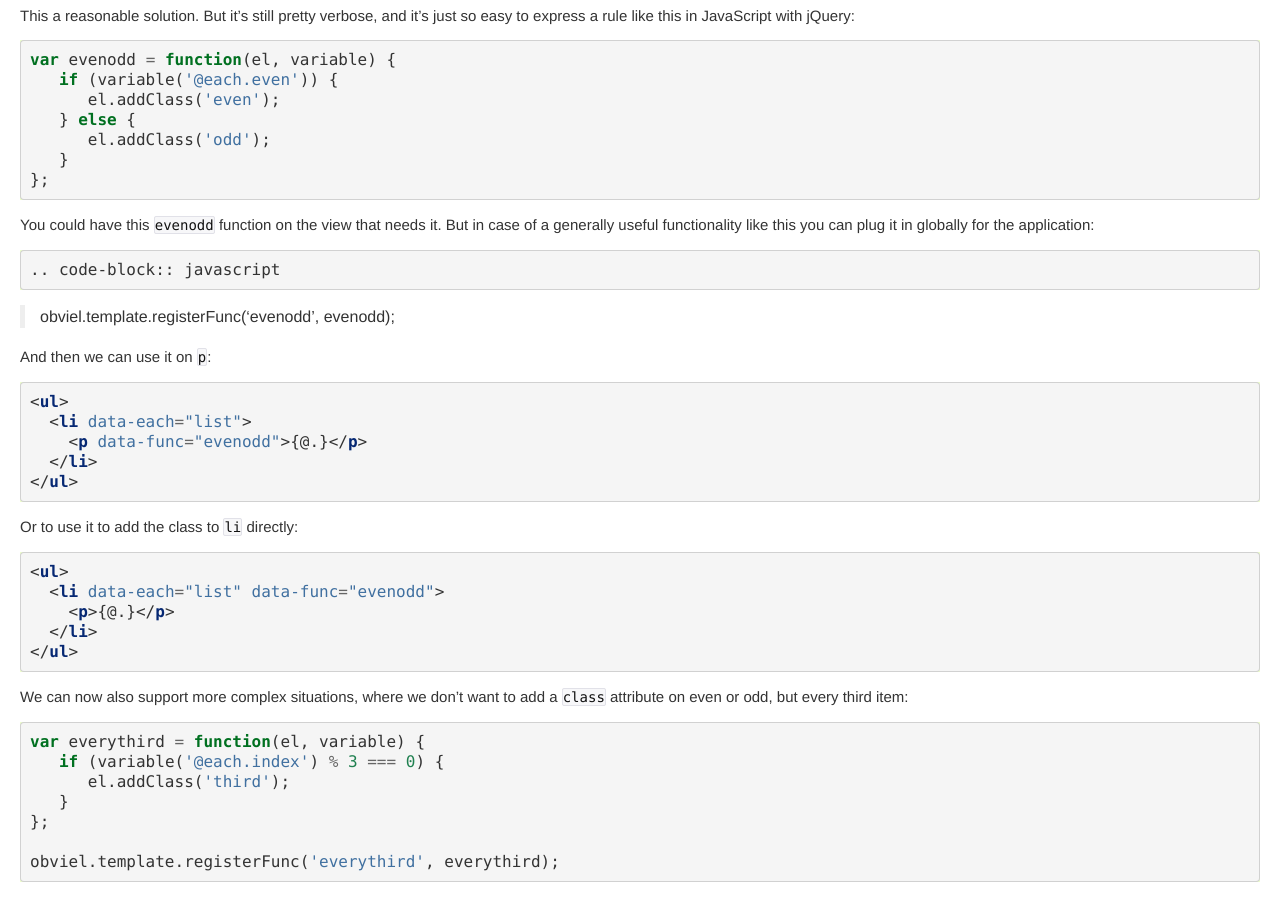
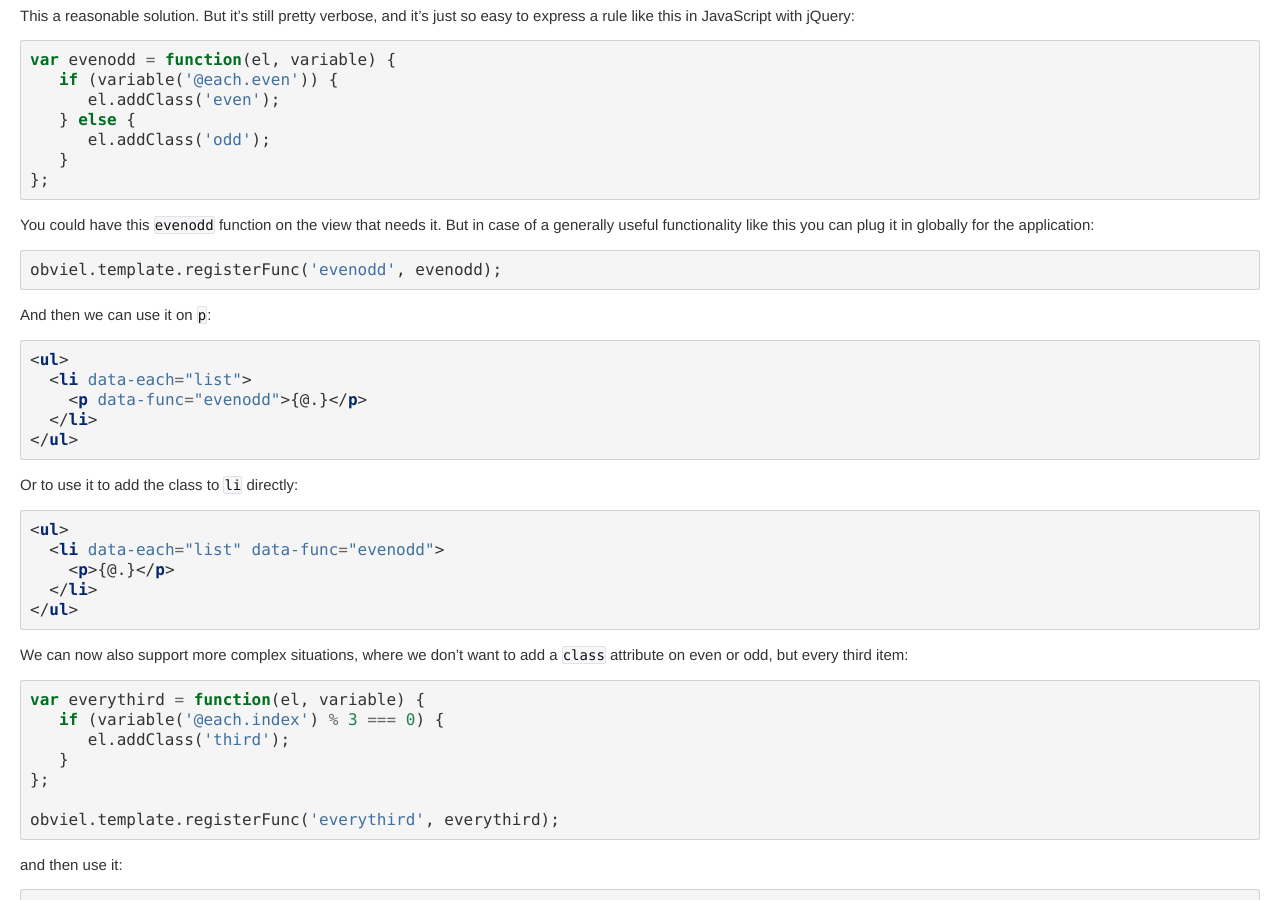
Before and after one commit to obviel/obviel, a Sphinx documentation site: the page built from doc/template.txt, in a window 1280 px wide and 900 px high, scrolled down 16553 px. Built offline with Sphinx 7.4.7, drawn with Linux system fonts in a browser that asks for light colours.

Commit message:
Fix rst.

```diff
--- a/doc/template.txt
+++ b/doc/template.txt
@@ -1036,7 +1036,7 @@ just so easy to express a rule like this in JavaScript with jQuery:
 
 You could have this ``evenodd`` function on the view that needs
 it. But in case of a generally useful functionality like this you can
-plug it in globally for the application::
+plug it in globally for the application:
 
 .. code-block:: javascript
 
```
